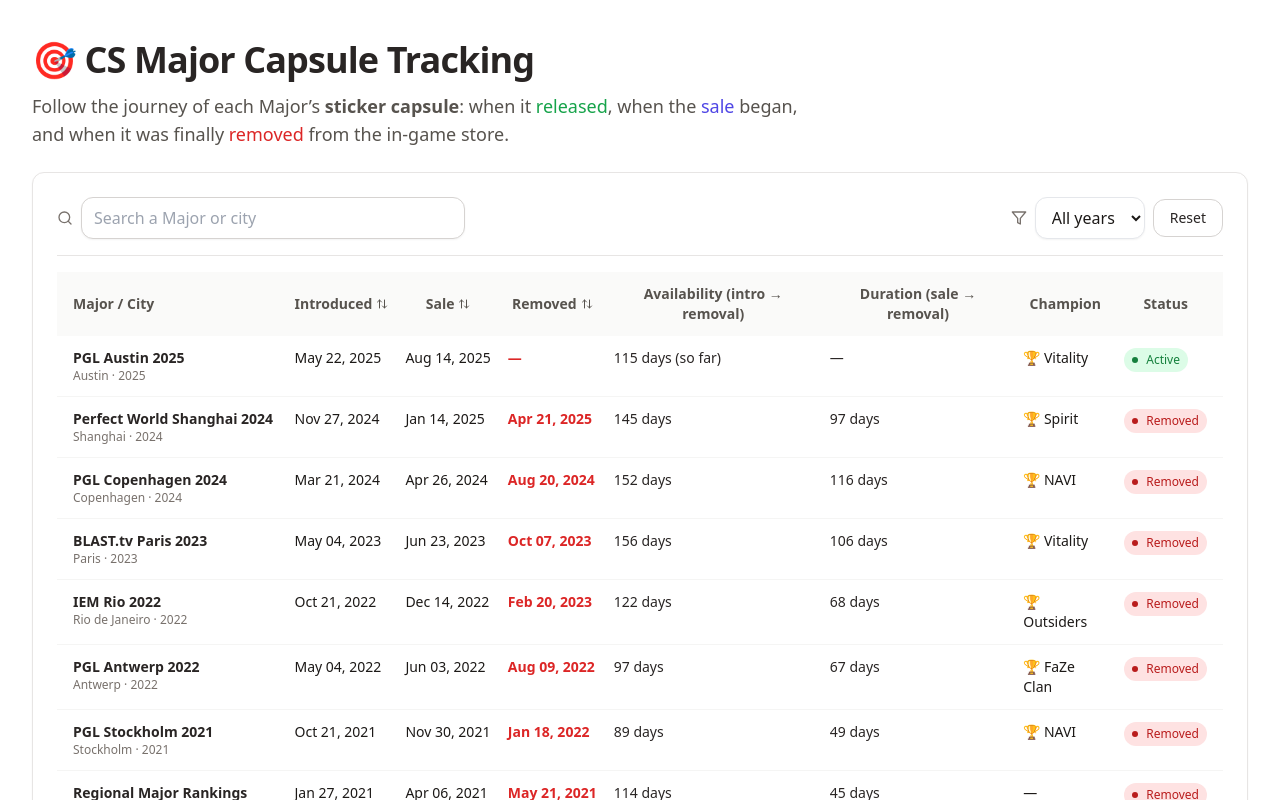
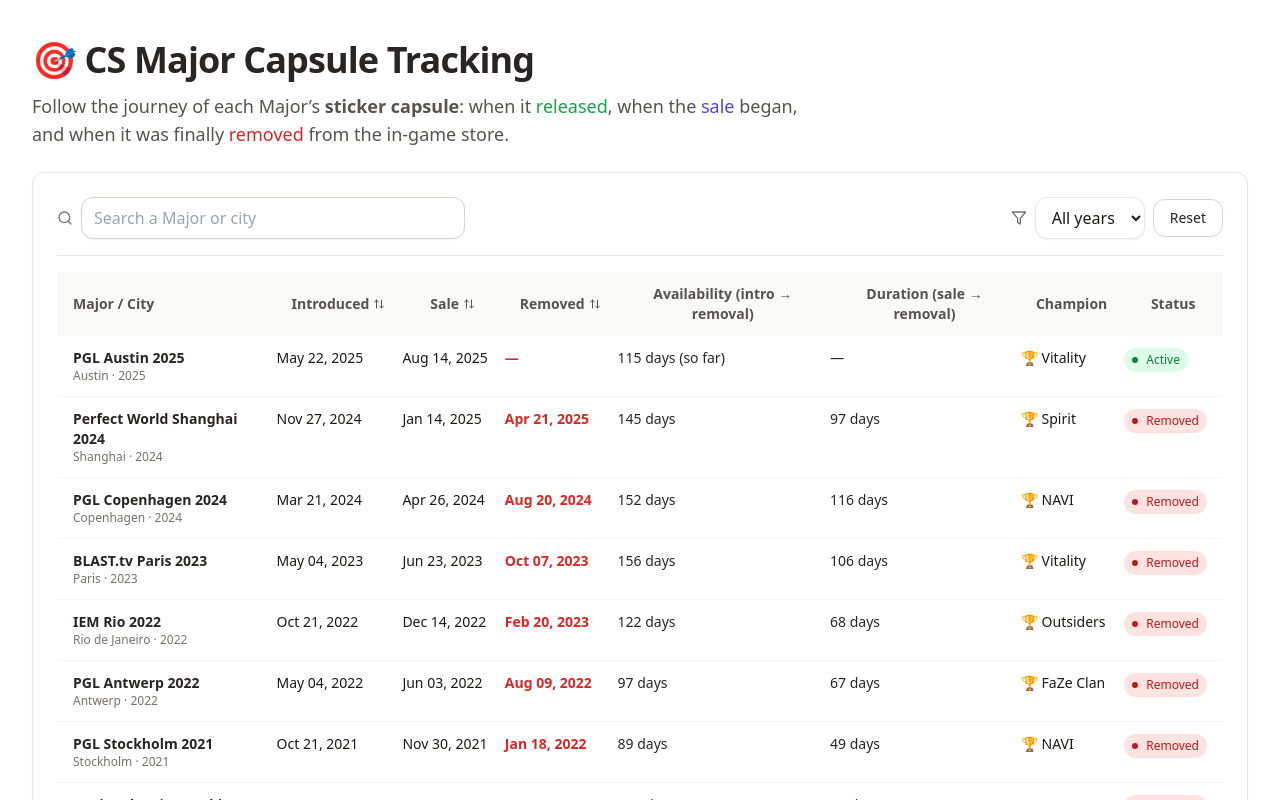
Before and after one commit to meistaGG/cs2-major-sale-tracker, a React (Vite) app: page / in a window 1280 px wide. Shown: the top 800 px of the page. Built offline with nearby package versions, Linux system fonts and the light colour scheme.

Commit message:
Update app.tsx

```diff
--- a/src/app.tsx
+++ b/src/app.tsx
@@ -359,7 +359,7 @@
           <tr>
             <th className="text-left py-3 pl-4 pr-4">Major / City</th>
             <th
-              className="py-3 pr-4 cursor-pointer"
+              className="py-3 pl-4 pr-4 cursor-pointer"
               onClick={() => onSort("introduced")}
             >
               <div className="inline-flex items-center gap-1">
@@ -367,7 +367,7 @@
               </div>
             </th>
             <th
-              className="py-3 pr-4 cursor-pointer"
+              className="py-3 pl-4 pr-4 cursor-pointer"
               onClick={() => onSort("saleDate")}
             >
               <div className="inline-flex items-center gap-1">
@@ -375,17 +375,17 @@
               </div>
             </th>
             <th
-              className="py-3 pr-4 cursor-pointer"
+              className="py-3 pl-4 pr-4 cursor-pointer"
               onClick={() => onSort("removed")}
             >
               <div className="inline-flex items-center gap-1">
                 Removed <ArrowUpDown className="w-3 h-3" />
               </div>
             </th>
-            <th className="py-3 pr-4">Availability (intro → removal)</th>
-            <th className="py-3 pr-4">Duration (sale → removal)</th>
-            <th className="py-3 pr-4">Champion</th>
-            <th className="py-3 pr-4">Status</th>
+            <th className="py-3 pl-4 pr-4">Availability (intro → removal)</th>
+            <th className="py-3 pl-4 pr-4">Duration (sale → removal)</th>
+            <th className="py-3 pl-4 pr-4">Champion</th>
+            <th className="py-3 pl-4 pr-4">Status</th>
           </tr>
         </thead>
         <tbody className="divide-y divide-stone-100">
```
